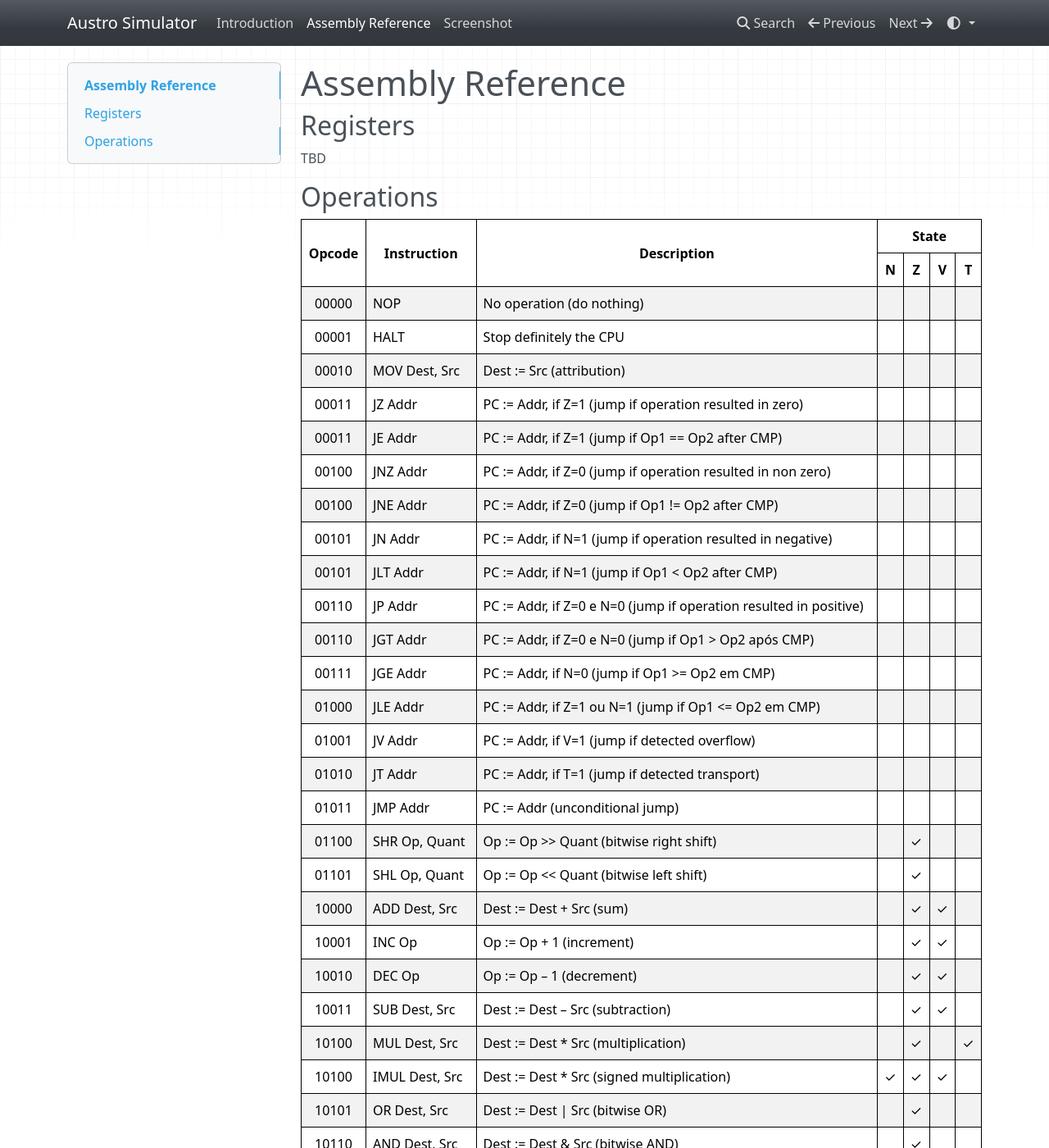
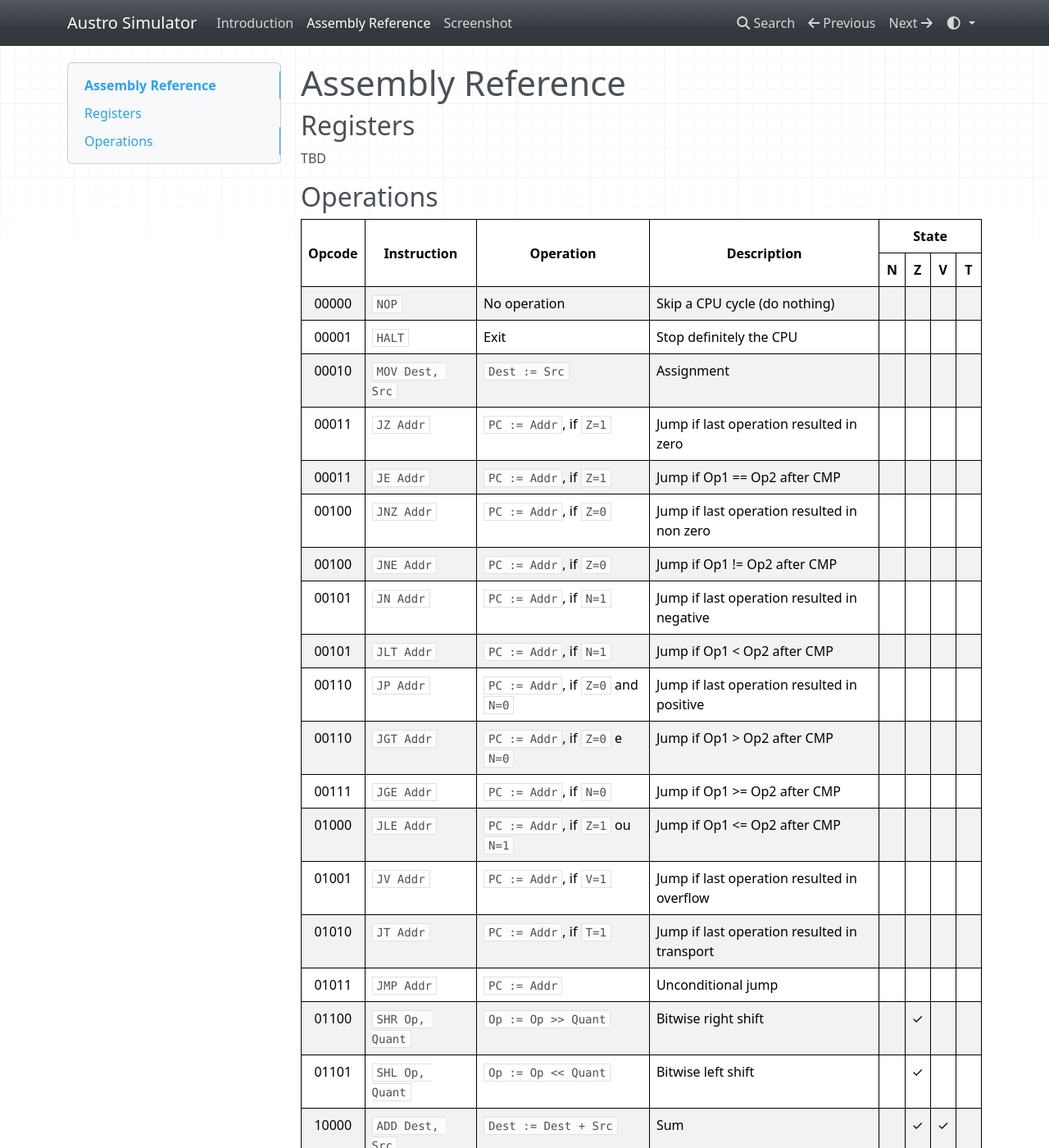
Before and after one commit to wagnerluis1982/AustroSimulator, an MkDocs documentation site: the page built from docs/assembly-ref.md, in a window 1280 px wide and 1400 px high. Shown: the whole window at 82% size. Built offline with MkDocs 1.6.1, drawn with Linux system fonts in a browser that asks for light colours; nearby versions of some CDN libraries; some of the changed text lies outside the part shown.

Commit message:
improvements

```diff
--- a/docs/assembly-ref.html
+++ b/docs/assembly-ref.html
@@ -3,6 +3,7 @@
     <tr>
       <th rowspan="2">Opcode</th>
       <th rowspan="2">Instruction</th>
+      <th rowspan="2">Operation</th>
       <th rowspan="2">Description</th>
       <th colspan="4">State</th>
     </tr>
@@ -16,8 +17,9 @@
   <tbody>
     <tr>
       <td class="opcode">00000</td>
-      <td>NOP</td>
-      <td>No operation (do nothing)</td>
+      <td><code>NOP</code></td>
+      <td>No operation</td>
+      <td>Skip a CPU cycle (do nothing)</td>
       <td></td>
       <td></td>
       <td></td>
@@ -25,7 +27,8 @@
     </tr>
     <tr>
       <td class="opcode">00001</td>
-      <td>HALT</td>
+      <td><code>HALT</code></td>
+      <td>Exit</td>
       <td>Stop definitely the CPU</td>
       <td></td>
       <td></td>
@@ -34,8 +37,9 @@
     </tr>
     <tr>
       <td class="opcode">00010</td>
-      <td>MOV Dest, Src</td>
-      <td>Dest := Src (attribution)</td>
+      <td><code>MOV Dest, Src</code></td>
+      <td><code>Dest := Src</code></td>
+      <td>Assignment</td>
       <td></td>
       <td></td>
       <td></td>
@@ -43,8 +47,9 @@
     </tr>
     <tr>
       <td class="opcode">00011</td>
-      <td>JZ Addr</td>
-      <td>PC := Addr, if Z=1 (jump if operation resulted in zero)</td>
+      <td><code>JZ Addr</code></td>
+      <td><code>PC := Addr</code>, if <code>Z=1</code></td>
+      <td>Jump if last operation resulted in zero</td>
       <td></td>
       <td></td>
       <td></td>
@@ -52,8 +57,9 @@
     </tr>
     <tr>
       <td class="opcode">00011</td>
-      <td>JE Addr</td>
-      <td>PC := Addr, if Z=1 (jump if Op1&nbsp;==&nbsp;Op2 after CMP)</td>
+      <td><code>JE Addr</code></td>
+      <td><code>PC := Addr</code>, if <code>Z=1</code></td>
+      <td>Jump if Op1 == Op2 after CMP</td>
       <td></td>
       <td></td>
       <td></td>
@@ -61,8 +67,9 @@
     </tr>
     <tr>
       <td class="opcode">00100</td>
-      <td>JNZ Addr</td>
-      <td>PC := Addr, if Z=0 (jump if operation resulted in non zero)</td>
+      <td><code>JNZ Addr</code></td>
+      <td><code>PC := Addr</code>, if <code>Z=0</code></td>
+      <td>Jump if last operation resulted in non zero</td>
       <td></td>
       <td></td>
       <td></td>
@@ -70,8 +77,9 @@
     </tr>
     <tr>
       <td class="opcode">00100</td>
-      <td>JNE Addr</td>
-      <td>PC := Addr, if Z=0 (jump if Op1&nbsp;!=&nbsp;Op2 after CMP)</td>
+      <td><code>JNE Addr</code></td>
+      <td><code>PC := Addr</code>, if <code>Z=0</code></td>
+      <td>Jump if Op1 != Op2 after CMP</td>
       <td></td>
       <td></td>
       <td></td>
@@ -79,8 +87,9 @@
     </tr>
     <tr>
       <td class="opcode">00101</td>
-      <td>JN Addr</td>
-      <td>PC := Addr, if N=1 (jump if operation resulted in negative)</td>
+      <td><code>JN Addr</code></td>
+      <td><code>PC := Addr</code>, if <code>N=1</code></td>
+      <td>Jump if last operation resulted in negative</td>
       <td></td>
       <td></td>
       <td></td>
@@ -88,8 +97,9 @@
     </tr>
     <tr>
       <td class="opcode">00101</td>
-      <td>JLT Addr</td>
-      <td>PC := Addr, if N=1 (jump if Op1&nbsp;&lt;&nbsp;Op2 after CMP)</td>
+      <td><code>JLT Addr</code></td>
+      <td><code>PC := Addr</code>, if <code>N=1</code></td>
+      <td>Jump if Op1 < Op2 after CMP</td>
       <td></td>
       <td></td>
       <td></td>
@@ -97,8 +107,9 @@
     </tr>
     <tr>
       <td class="opcode">00110</td>
-      <td>JP Addr</td>
-      <td>PC := Addr, if Z=0 e N=0 (jump if operation resulted in positive)</td>
+      <td><code>JP Addr</code></td>
+      <td><code>PC := Addr</code>, if <code>Z=0</code> and <code>N=0</code></td>
+      <td>Jump if last operation resulted in positive</td>
       <td></td>
       <td></td>
       <td></td>
@@ -106,8 +117,9 @@
     </tr>
     <tr>
       <td class="opcode">00110</td>
-      <td>JGT Addr</td>
-      <td>PC := Addr, if Z=0 e N=0 (jump if Op1&nbsp;&gt;&nbsp;Op2 após CMP)</td>
+      <td><code>JGT Addr</code></td>
+      <td><code>PC := Addr</code>, if <code>Z=0</code> e <code>N=0</code></td>
+      <td>Jump if Op1 > Op2 after CMP</td>
       <td></td>
       <td></td>
       <td></td>
@@ -115,8 +127,9 @@
     </tr>
     <tr>
       <td class="opcode">00111</td>
-      <td>JGE Addr</td>
-      <td>PC := Addr, if N=0 (jump if Op1&nbsp;&gt;=&nbsp;Op2 em CMP)</td>
+      <td><code>JGE Addr</code></td>
+      <td><code>PC := Addr</code>, if <code>N=0</code></td>
+      <td>Jump if Op1 >= Op2 after CMP</td>
       <td></td>
       <td></td>
       <td></td>
@@ -124,8 +137,9 @@
     </tr>
     <tr>
       <td class="opcode">01000</td>
-      <td>JLE Addr</td>
-      <td>PC := Addr, if Z=1 ou N=1 (jump if Op1&nbsp;&lt;=&nbsp;Op2 em CMP)</td>
+      <td><code>JLE Addr</code></td>
+      <td><code>PC := Addr</code>, if <code>Z=1</code> ou <code>N=1</code></td>
+      <td>Jump if Op1 <= Op2 after CMP</td>
       <td></td>
       <td></td>
       <td></td>
@@ -133,8 +147,9 @@
     </tr>
     <tr>
       <td class="opcode">01001</td>
-      <td>JV Addr</td>
-      <td>PC := Addr, if V=1 (jump if detected overflow)</td>
+      <td><code>JV Addr</code></td>
+      <td><code>PC := Addr</code>, if <code>V=1</code></td>
+      <td>Jump if last operation resulted in overflow</td>
       <td></td>
       <td></td>
       <td></td>
@@ -142,8 +157,9 @@
     </tr>
     <tr>
       <td class="opcode">01010</td>
-      <td>JT Addr</td>
-      <td>PC := Addr, if T=1 (jump if detected transport)</td>
+      <td><code>JT Addr</code></td>
+      <td><code>PC := Addr</code>, if <code>T=1</code></td>
+      <td>Jump if last operation resulted in transport</td>
       <td></td>
       <td></td>
       <td></td>
@@ -151,8 +167,9 @@
     </tr>
     <tr>
       <td class="opcode">01011</td>
-      <td>JMP Addr</td>
-      <td>PC := Addr (unconditional jump)</td>
+      <td><code>JMP Addr</code></td>
+      <td><code>PC := Addr</code></td>
+      <td>Unconditional jump</td>
       <td></td>
       <td></td>
       <td></td>
@@ -160,8 +177,9 @@
     </tr>
     <tr>
       <td class="opcode">01100</td>
-      <td>SHR Op, Quant</td>
-      <td>Op := Op &gt;&gt; Quant (bitwise right shift)</td>
+      <td><code>SHR Op, Quant</code></td>
+      <td><code>Op := Op >> Quant</code></td>
+      <td>Bitwise right shift</td>
       <td></td>
       <td>✓</td>
       <td></td>
@@ -169,8 +187,9 @@
     </tr>
     <tr>
       <td class="opcode">01101</td>
-      <td>SHL Op, Quant</td>
-      <td>Op := Op &lt;&lt; Quant (bitwise left shift)</td>
+      <td><code>SHL Op, Quant</code></td>
+      <td><code>Op := Op << Quant</code></td>
+      <td>Bitwise left shift</td>
       <td></td>
       <td>✓</td>
       <td></td>
@@ -178,8 +197,9 @@
     </tr>
     <tr>
       <td class="opcode">10000</td>
-      <td>ADD Dest, Src</td>
-      <td>Dest := Dest + Src (sum)</td>
+      <td><code>ADD Dest, Src</code></td>
+      <td><code>Dest := Dest + Src</code></td>
+      <td>Sum</td>
       <td></td>
       <td>✓</td>
       <td>✓</td>
@@ -187,8 +207,9 @@
     </tr>
     <tr>
       <td class="opcode">10001</td>
-      <td>INC Op</td>
-      <td>Op := Op + 1 (increment)</td>
+      <td><code>INC Op</code></td>
+      <td><code>Op := Op + 1</code></td>
+      <td>Increment</td>
       <td></td>
       <td>✓</td>
       <td>✓</td>
@@ -196,8 +217,9 @@
     </tr>
     <tr>
       <td class="opcode">10010</td>
-      <td>DEC Op</td>
-      <td>Op := Op – 1 (decrement)</td>
+      <td><code>DEC Op</code></td>
+      <td><code>Op := Op – 1</code></td>
+      <td>Decrement</td>
       <td></td>
       <td>✓</td>
       <td>✓</td>
@@ -205,8 +227,9 @@
     </tr>
     <tr>
       <td class="opcode">10011</td>
-      <td>SUB Dest, Src</td>
-      <td>Dest := Dest – Src (subtraction)</td>
+      <td><code>SUB Dest, Src</code></td>
+      <td><code>Dest := Dest – Src</code></td>
+      <td>Subtraction</td>
       <td></td>
       <td>✓</td>
       <td>✓</td>
@@ -214,8 +237,9 @@
     </tr>
     <tr>
       <td class="opcode">10100</td>
-      <td>MUL Dest, Src</td>
-      <td>Dest := Dest * Src (multiplication)</td>
+      <td><code>MUL Dest, Src</code></td>
+      <td><code>Dest := Dest * Src</code></td>
+      <td>Multiplication</td>
       <td></td>
       <td>✓</td>
       <td></td>
@@ -223,8 +247,9 @@
     </tr>
     <tr>
       <td class="opcode">10100</td>
-      <td>IMUL Dest, Src</td>
-      <td>Dest := Dest * Src (signed multiplication)</td>
+      <td><code>IMUL Dest, Src</code></td>
+      <td><code>Dest := Dest * Src</code></td>
+      <td>Signed multiplication</td>
       <td>✓</td>
       <td>✓</td>
       <td>✓</td>
@@ -232,8 +257,9 @@
     </tr>
     <tr>
       <td class="opcode">10101</td>
-      <td>OR Dest, Src</td>
-      <td>Dest := Dest | Src (bitwise OR)</td>
+      <td><code>OR Dest, Src</code></td>
+      <td><code>Dest := Dest | Src</code></td>
+      <td>Bitwise OR</td>
       <td></td>
       <td>✓</td>
       <td></td>
@@ -241,8 +267,9 @@
     </tr>
     <tr>
       <td class="opcode">10110</td>
-      <td>AND Dest, Src</td>
-      <td>Dest := Dest &amp; Src (bitwise AND)</td>
+      <td><code>AND Dest, Src</code></td>
+      <td><code>Dest := Dest & Src</code></td>
+      <td>Bitwise AND</td>
       <td></td>
       <td>✓</td>
       <td></td>
@@ -250,8 +277,9 @@
     </tr>
     <tr>
       <td class="opcode">10111</td>
-      <td>NOT Op</td>
-      <td>Op := ~Op (one's complement – invert each bit)</td>
+      <td><code>NOT Op</code></td>
+      <td><code>Op := ~Op</code></td>
+      <td>One's complement - invert each bit</td>
       <td></td>
       <td>✓</td>
       <td></td>
@@ -259,8 +287,9 @@
     </tr>
     <tr>
       <td class="opcode">11000</td>
-      <td>XOR Dest, Src</td>
-      <td>Dest := Dest ^ Src (bitwise exclusive OR)</td>
+      <td><code>XOR Dest, Src</code></td>
+      <td><code>Dest := Dest ^ Src</code></td>
+      <td>Bitwise exclusive OR</td>
       <td></td>
       <td>✓</td>
       <td></td>
@@ -268,8 +297,9 @@
     </tr>
     <tr>
       <td class="opcode">11001</td>
-      <td>DIV Dest, Src</td>
-      <td>Dest := Dest DIV Src (quotient)</td>
+      <td><code>DIV Dest, Src</code></td>
+      <td><code>Dest := Dest DIV Src</code></td>
+      <td>Quotient</td>
       <td></td>
       <td>✓</td>
       <td></td>
@@ -277,8 +307,9 @@
     </tr>
     <tr>
       <td class="opcode">11001</td>
-      <td>IDIV Dest, Src</td>
-      <td>Dest := Dest DIV Src (signed quotient)</td>
+      <td><code>IDIV Dest, Src</code></td>
+      <td><code>Dest := Dest DIV Src</code></td>
+      <td>Signed quotient</td>
       <td>✓</td>
       <td>✓</td>
       <td></td>
@@ -286,8 +317,9 @@
     </tr>
     <tr>
       <td class="opcode">11010</td>
-      <td>MOD Dest, Src</td>
-      <td>Dest := Dest MOD Src (division remainder)</td>
+      <td><code>MOD Dest, Src</code></td>
+      <td><code>Dest := Dest MOD Src</code></td>
+      <td>Division remainder</td>
       <td></td>
       <td>✓</td>
       <td></td>
@@ -295,8 +327,9 @@
     </tr>
     <tr>
       <td class="opcode">11010</td>
-      <td>IMOD Dest, Src</td>
-      <td>Dest := Dest MOD Src (signed division remainder)</td>
+      <td><code>IMOD Dest, Src</code></td>
+      <td><code>Dest := Dest MOD Src</code></td>
+      <td>Signed division remainder</td>
       <td>✓</td>
       <td>✓</td>
       <td></td>
@@ -304,8 +337,9 @@
     </tr>
     <tr>
       <td class="opcode">11011</td>
-      <td>CMP Op1, Op2</td>
+      <td><code>CMP</code></td>
       <td>Comparison</td>
+      <td>Compare and set the flags N and Z</td>
       <td>✓</td>
       <td>✓</td>
       <td></td>
```
Also changed, not shown: other parts of docs/assembly-ref.html (+2 -1 lines).
